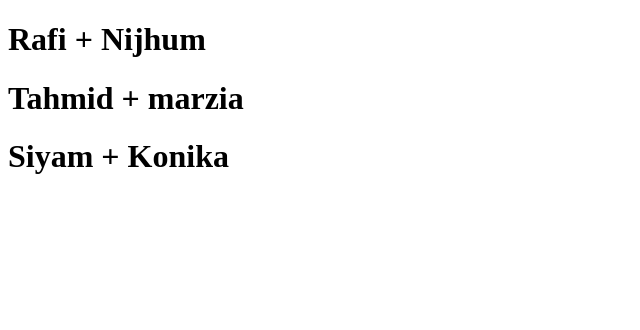
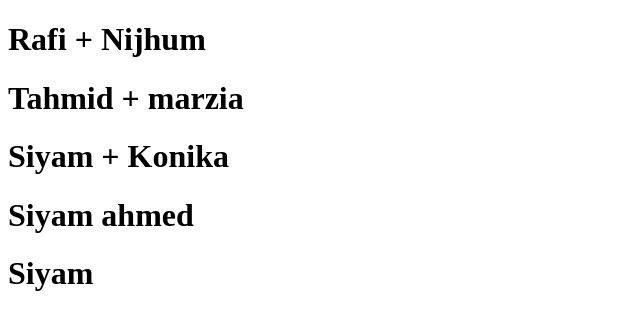
Before and after one commit to ShahreyarRafi/collaboration-test-repo, a plain HTML site: page index.html in a window 1280 px wide. Shown: the whole page, without its empty margins (0-640 px from the left). Drawn offline with Linux system fonts and the light colour scheme.

Commit message:
siyam ahmed

```diff
--- a/index.html
+++ b/index.html
@@ -9,5 +9,7 @@
     <h1>Rafi + Nijhum</h1>
     <h1>Tahmid + marzia</h1>
     <h1> Siyam + Konika </h1>
+    <h1> Siyam ahmed </h1>
+    <h1> Siyam </h1>
 </body>
 </html>
```
